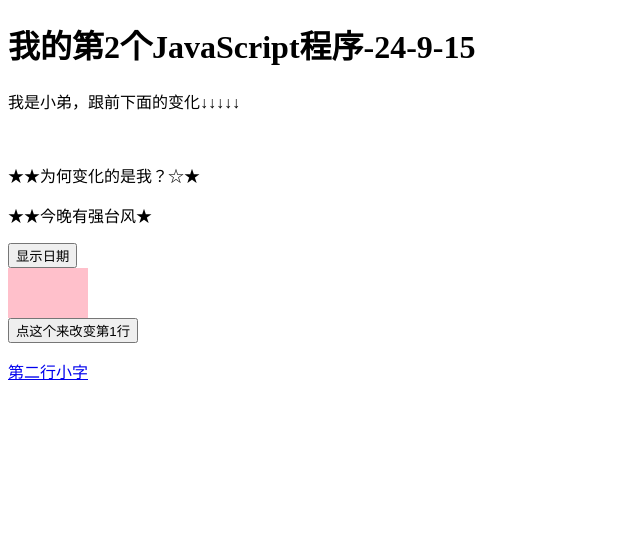
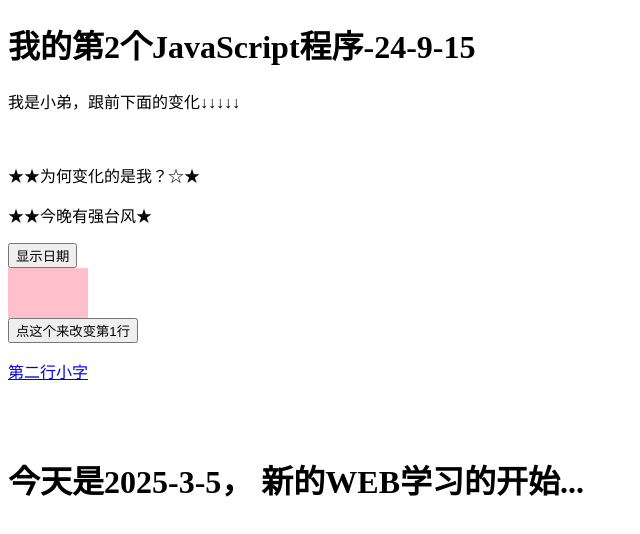
Before and after one commit to Andyxu-1994/demo.github.io, a plain HTML site: page index.html in a window 1280 px wide. Shown: the whole page, without its empty margins (0-640 px from the left). Drawn offline with Linux system fonts and the light colour scheme.

Commit message:
Update index.html

```diff
--- a/index.html
+++ b/index.html
@@ -38,5 +38,9 @@
 
     </div>
 </a>
+<br>
+<br>
+<h1>今天是2025-3-5， 新的WEB学习的开始...</h1>
+
 </body>
 </html>
```
